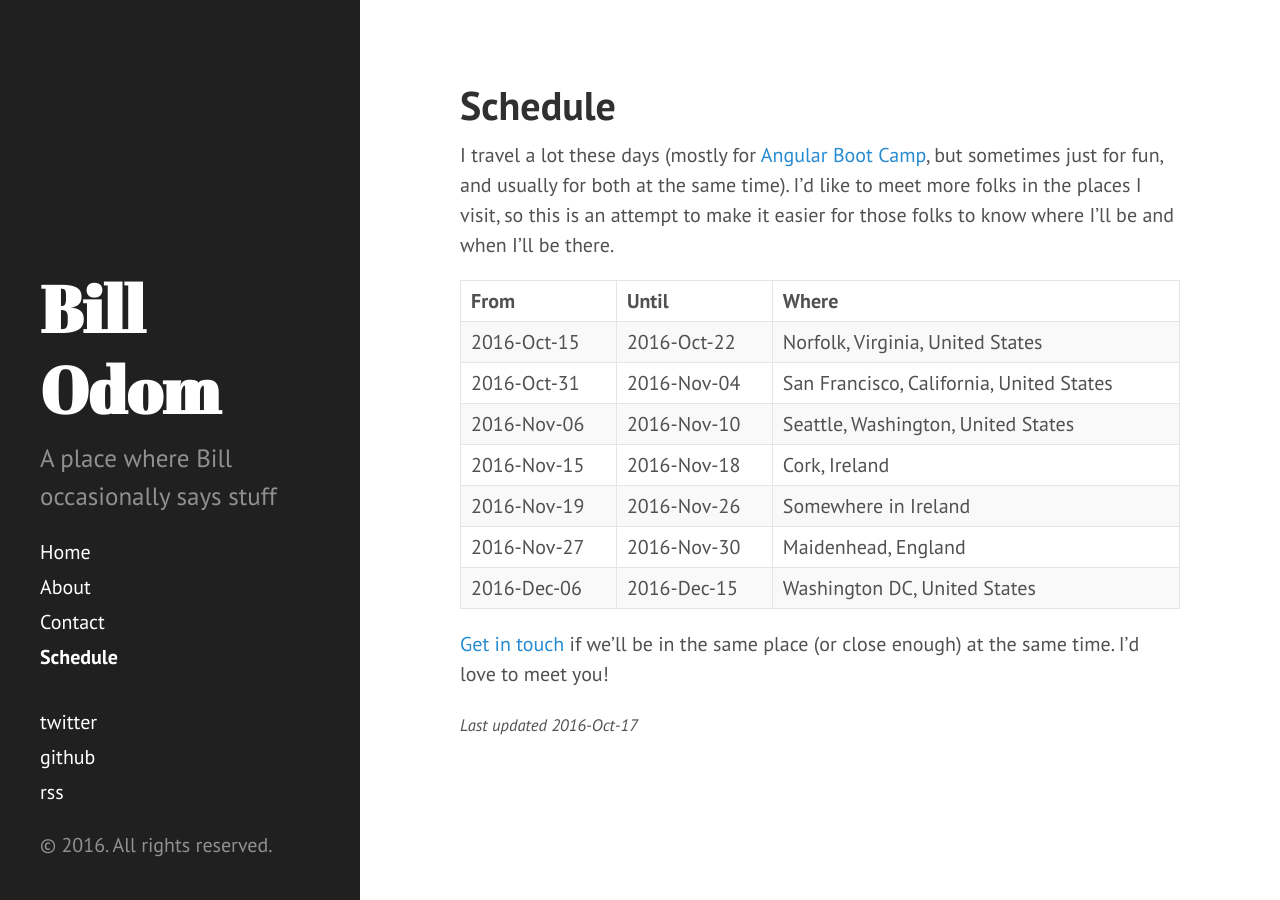
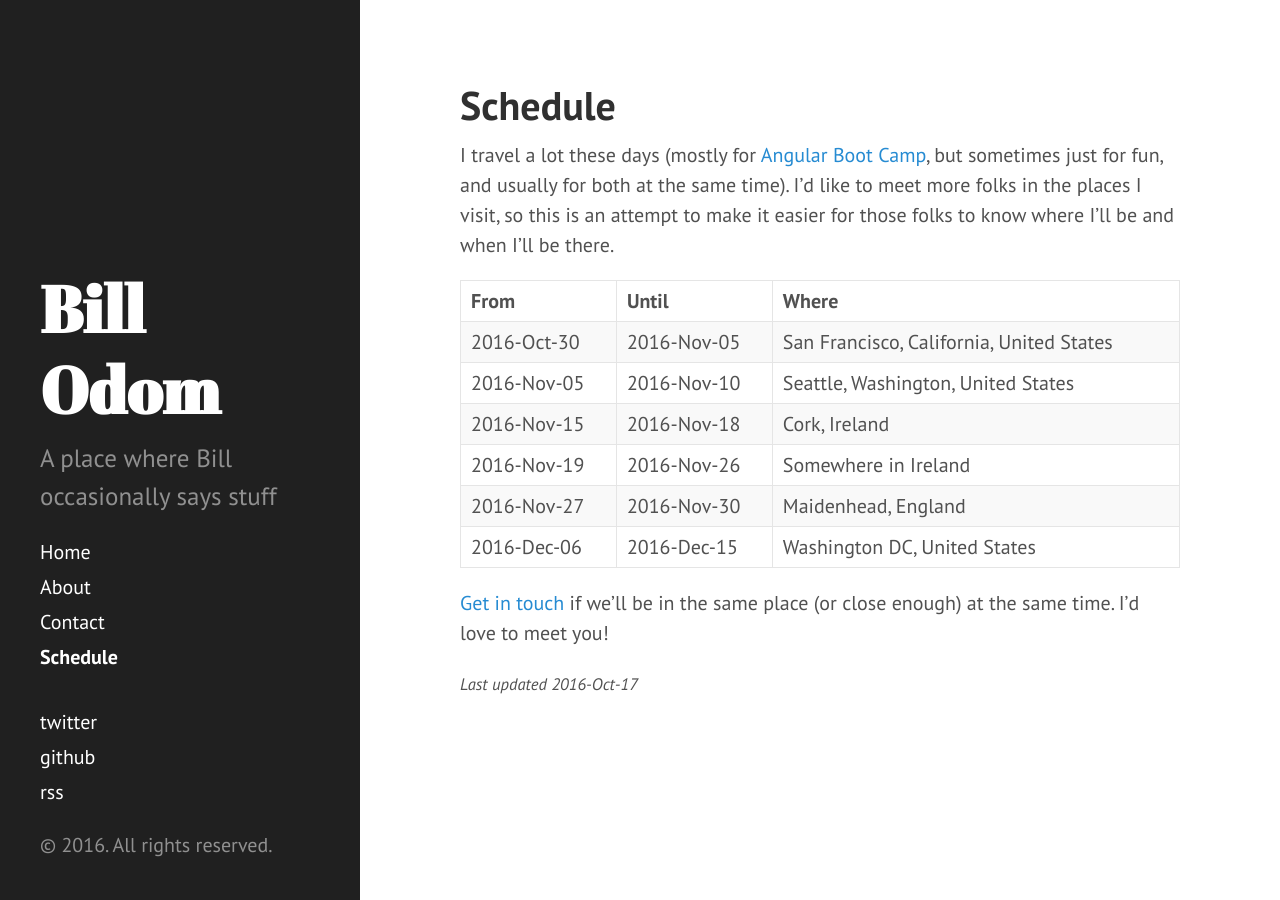
Before and after one commit to wnodom/wnodom.github.io, a Jekyll site: the page built from schedule.md, in a window 1280 px wide. Built offline with Jekyll 4.4.1, drawn with Linux system fonts in a browser that asks for light colours.

Commit message:
Remove VA, adjust SF start date

```diff
--- a/schedule.md
+++ b/schedule.md
@@ -8,9 +8,8 @@ I travel a lot these days (mostly for [Angular Boot Camp](http://angularbootcamp
 
 | From        | Until       | Where
 |:------------|:------------|:-
-| 2016-Oct-15 | 2016-Oct-22 | Norfolk, Virginia, United States
-| 2016-Oct-31 | 2016-Nov-04 | San Francisco, California, United States
-| 2016-Nov-06 | 2016-Nov-10 | Seattle, Washington, United States
+| 2016-Oct-30 | 2016-Nov-05 | San Francisco, California, United States
+| 2016-Nov-05 | 2016-Nov-10 | Seattle, Washington, United States
 | 2016-Nov-15 | 2016-Nov-18 | Cork, Ireland
 | 2016-Nov-19 | 2016-Nov-26 | Somewhere in Ireland
 | 2016-Nov-27 | 2016-Nov-30 | Maidenhead, England
```
